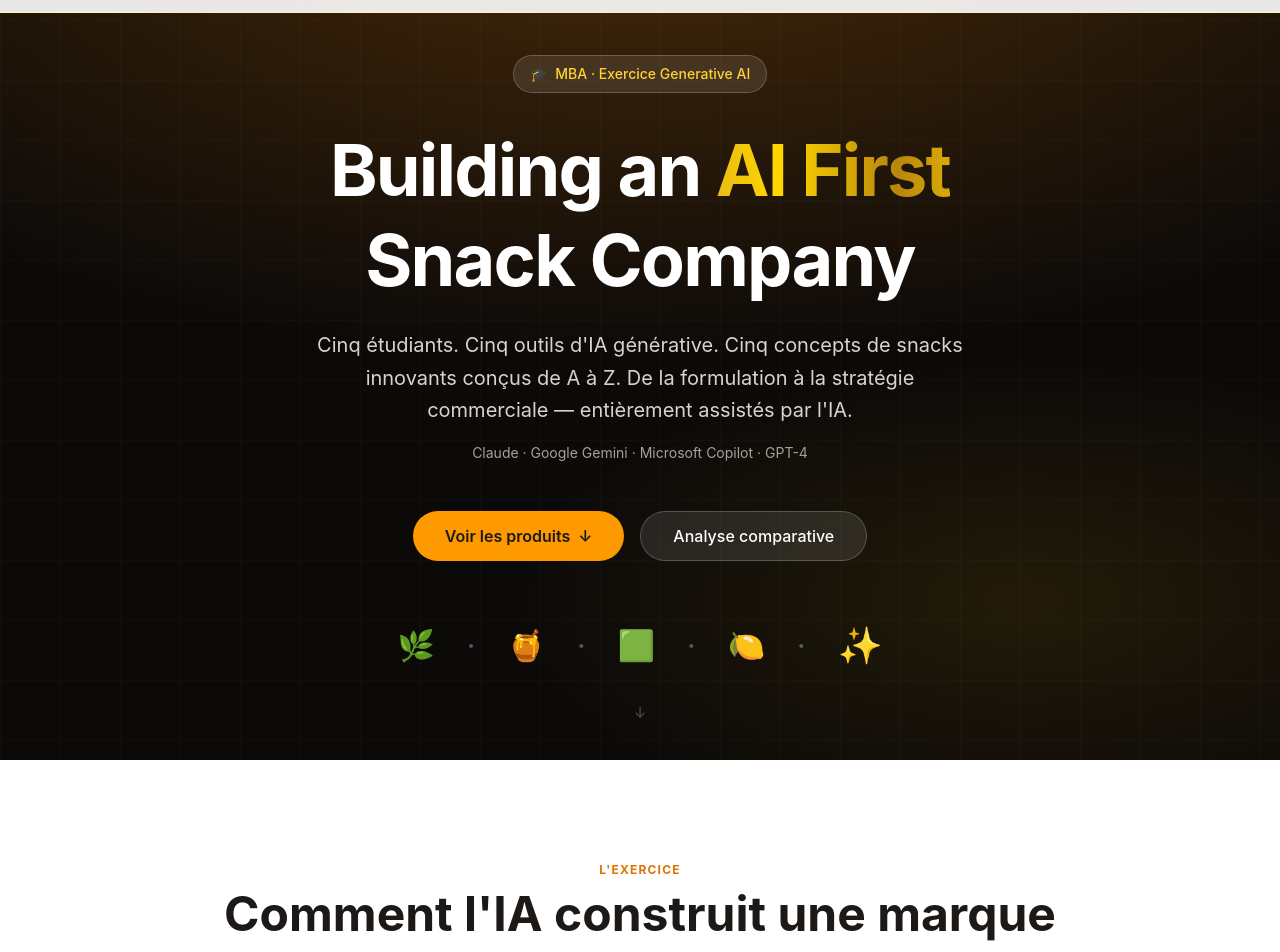
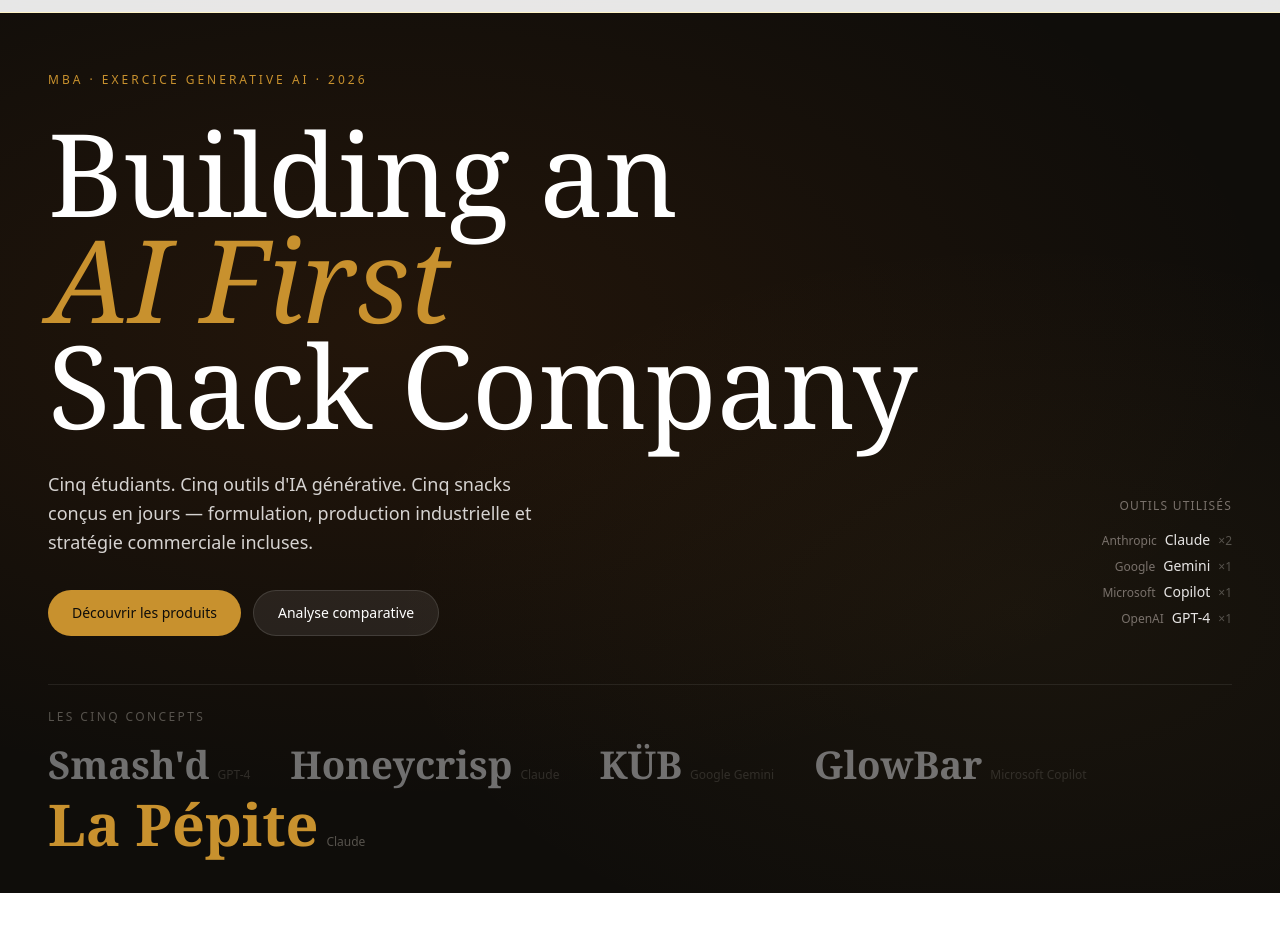
Before and after one commit to Danforthhh/IAProjectWebsite, a React (Vite) app: page / in a window 1280 px wide. Shown: the part 40-992 px from the top of the page. Built offline with nearby package versions, Linux system fonts and the light colour scheme.

Commit message:
Apply frontend-design skill: DM Serif Display typography, editorial hero layout, product name shelf signature

```diff
--- a/src/components/Analysis.tsx
+++ b/src/components/Analysis.tsx
@@ -36,11 +36,14 @@ export default function Analysis() {
       <div className="max-w-6xl mx-auto px-6">
         {/* Header */}
         <div className="text-center mb-16">
-          <span className="inline-block text-xs font-bold uppercase tracking-widest text-amber-600 mb-3">Analyse Comparative</span>
-          <h2 className="text-4xl md:text-5xl font-bold text-stone-900 mb-4">
+          <span className="inline-block text-xs font-medium uppercase tracking-[0.2em] text-amber-600 mb-4">Analyse Comparative</span>
+          <h2
+            className="text-5xl md:text-6xl italic text-stone-900 mb-4"
+            style={{ fontFamily: "'DM Serif Display', Georgia, serif" }}
+          >
             Les scores en un coup d'œil
           </h2>
-          <p className="text-stone-500 max-w-xl mx-auto text-lg">
+          <p className="text-stone-500 max-w-xl mx-auto text-lg font-light">
             Chaque produit évalué selon 4 dimensions de viabilité commerciale.
           </p>
         </div>
--- a/src/components/Exercise.tsx
+++ b/src/components/Exercise.tsx
@@ -34,11 +34,14 @@ export default function Exercise() {
       <div className="max-w-6xl mx-auto px-6">
         {/* Header */}
         <div className="text-center mb-16">
-          <span className="inline-block text-xs font-bold uppercase tracking-widest text-amber-600 mb-3">L'Exercice</span>
-          <h2 className="text-4xl md:text-5xl font-bold text-stone-900 mb-4">
+          <span className="inline-block text-xs font-medium uppercase tracking-[0.2em] text-amber-600 mb-4">L'Exercice</span>
+          <h2
+            className="text-5xl md:text-6xl italic text-stone-900 mb-4"
+            style={{ fontFamily: "'DM Serif Display', Georgia, serif" }}
+          >
             Comment l'IA construit une marque
           </h2>
-          <p className="text-stone-500 max-w-xl mx-auto text-lg">
+          <p className="text-stone-500 max-w-xl mx-auto text-lg font-light">
             Un exercice MBA en 4 étapes pour explorer les capacités réelles de la GenAI dans un processus d'innovation produit.
           </p>
         </div>
--- a/src/components/Hero.tsx
+++ b/src/components/Hero.tsx
@@ -1,78 +1,116 @@
+import { products } from '../data/products'
+
 export default function Hero() {
   return (
-    <section className="relative min-h-screen flex flex-col items-center justify-center overflow-hidden bg-stone-950 text-white">
-      {/* Ambient background */}
-      <div className="absolute inset-0 bg-[radial-gradient(ellipse_80%_60%_at_50%_-10%,rgba(217,119,6,0.3),transparent)]" />
-      <div className="absolute inset-0 bg-[radial-gradient(ellipse_40%_30%_at_80%_80%,rgba(234,179,8,0.1),transparent)]" />
+    <section className="relative min-h-screen flex flex-col bg-[#0F0D0A] text-white overflow-hidden">
+      {/* Very subtle warm texture */}
+      <div className="absolute inset-0 bg-[radial-gradient(ellipse_70%_50%_at_30%_40%,rgba(180,83,9,0.12),transparent)]" />
+      <div className="absolute inset-0 bg-[radial-gradient(ellipse_50%_40%_at_80%_70%,rgba(201,145,58,0.06),transparent)]" />
 
-      {/* Subtle grid */}
-      <div
-        className="absolute inset-0 opacity-[0.04]"
-        style={{
-          backgroundImage: 'linear-gradient(rgba(255,255,255,0.5) 1px, transparent 1px), linear-gradient(90deg, rgba(255,255,255,0.5) 1px, transparent 1px)',
-          backgroundSize: '60px 60px',
-        }}
-      />
-
-      <div className="relative z-10 max-w-5xl mx-auto px-6 text-center">
-        {/* MBA badge */}
-        <div className="animate-fadeInUp inline-flex items-center gap-2 bg-white/10 border border-white/20 rounded-full px-4 py-2 text-sm text-amber-300 mb-8">
-          <span>🎓</span>
-          <span className="font-medium">MBA · Exercice Generative AI</span>
+      {/* Main content — editorial two-column on desktop */}
+      <div className="relative z-10 flex-1 flex flex-col max-w-7xl mx-auto w-full px-6 md:px-12">
+        {/* Top eyebrow */}
+        <div className="pt-28 pb-0">
+          <p className="text-xs font-medium tracking-[0.25em] uppercase text-[#C8912E] mb-8">
+            MBA · Exercice Generative AI · 2026
+          </p>
         </div>
 
-        {/* Main title */}
-        <h1 className="animate-fadeInUp-delay-1 text-5xl md:text-7xl font-bold tracking-tight mb-6 leading-tight">
-          Building an{' '}
-          <span className="gold-shimmer">AI First</span>
-          <br />
+        {/* Editorial title block */}
+        <div className="flex flex-col lg:flex-row lg:items-end lg:gap-16 pb-12">
+          {/* Left: big title */}
+          <div className="flex-1">
+            <h1
+              className="leading-[0.92] tracking-tight mb-8"
+              style={{ fontFamily: "'DM Serif Display', Georgia, serif" }}
+            >
+              <span className="block text-[clamp(3.5rem,9vw,8rem)] text-white">
+                Building an
+              </span>
+              <span
+                className="block text-[clamp(3.5rem,9vw,8rem)] italic"
+                style={{ color: '#C8912E' }}
+              >
+                AI First
+              </span>
+              <span className="block text-[clamp(3.5rem,9vw,8rem)] text-white">
                 Snack Company
+              </span>
             </h1>
 
-        {/* Subtitle */}
-        <p className="animate-fadeInUp-delay-2 text-lg md:text-xl text-stone-300 max-w-2xl mx-auto mb-4 leading-relaxed">
-          Cinq étudiants. Cinq outils d'IA générative. Cinq concepts de snacks innovants conçus de A à Z.
-          De la formulation à la stratégie commerciale — entièrement assistés par l'IA.
+            <p className="text-base md:text-lg text-stone-300 max-w-lg leading-relaxed mb-8 font-light">
+              Cinq étudiants. Cinq outils d'IA générative. Cinq snacks conçus en jours —
+              formulation, production industrielle et stratégie commerciale incluses.
             </p>
 
-        <p className="animate-fadeInUp-delay-2 text-sm text-stone-400 mb-12">
-          Claude · Google Gemini · Microsoft Copilot · GPT-4
-        </p>
-
-        {/* CTA */}
-        <div className="animate-fadeInUp-delay-3 flex flex-col sm:flex-row gap-4 justify-center">
+            <div className="flex flex-wrap gap-3">
               <a
                 href="#produits"
-            className="inline-flex items-center gap-2 bg-amber-500 hover:bg-amber-400 text-stone-900 font-semibold px-8 py-3 rounded-full transition-colors"
+                className="inline-flex items-center gap-2 text-sm font-medium px-6 py-3 rounded-full transition-all"
+                style={{ backgroundColor: '#C8912E', color: '#0F0D0A' }}
+                onMouseEnter={e => (e.currentTarget.style.backgroundColor = '#E8A83C')}
+                onMouseLeave={e => (e.currentTarget.style.backgroundColor = '#C8912E')}
               >
-            Voir les produits
-            <span>↓</span>
+                Découvrir les produits
               </a>
               <a
                 href="#analyse"
-            className="inline-flex items-center gap-2 bg-white/10 hover:bg-white/20 border border-white/20 text-white font-medium px-8 py-3 rounded-full transition-colors"
+                className="inline-flex items-center gap-2 text-sm font-medium px-6 py-3 rounded-full bg-white/8 hover:bg-white/14 border border-white/12 transition-colors"
               >
                 Analyse comparative
               </a>
             </div>
+          </div>
 
-        {/* Product emoji row */}
-        <div className="animate-fadeInUp-delay-3 mt-16 flex items-center justify-center gap-8 text-3xl opacity-60">
-          <span title="Smash'd">🌿</span>
-          <span className="text-white/30">·</span>
-          <span title="Honeycrisp">🍯</span>
-          <span className="text-white/30">·</span>
-          <span title="KÜB">🟩</span>
-          <span className="text-white/30">·</span>
-          <span title="GlowBar">🍋</span>
-          <span className="text-white/30">·</span>
-          <span title="La Pépite" className="opacity-100 text-4xl">✨</span>
+          {/* Right: AI tools used — stacked list */}
+          <div className="hidden lg:block shrink-0 text-right pb-2">
+            <p className="text-xs tracking-widest uppercase text-stone-500 mb-4">Outils utilisés</p>
+            <div className="space-y-1.5">
+              {[
+                { tool: 'Claude', company: 'Anthropic', count: 2 },
+                { tool: 'Gemini', company: 'Google', count: 1 },
+                { tool: 'Copilot', company: 'Microsoft', count: 1 },
+                { tool: 'GPT-4', company: 'OpenAI', count: 1 },
+              ].map(t => (
+                <div key={t.tool} className="flex items-baseline justify-end gap-2">
+                  <span className="text-xs text-stone-500">{t.company}</span>
+                  <span className="text-sm font-medium text-stone-200">{t.tool}</span>
+                  <span className="text-xs text-stone-600 tabular-nums">×{t.count}</span>
+                </div>
+              ))}
+            </div>
           </div>
         </div>
 
-      {/* Scroll hint */}
-      <div className="absolute bottom-8 left-1/2 -translate-x-1/2 animate-bounce text-white/30 text-sm flex flex-col items-center gap-1">
-        <span>↓</span>
+        {/* Divider */}
+        <div className="h-px bg-white/8 w-full" />
+
+        {/* Signature: 5 product names as a large typographic shelf */}
+        <div className="flex-1 flex flex-col justify-end pb-10 pt-6">
+          <p className="text-xs tracking-[0.2em] uppercase text-stone-600 mb-5">Les cinq concepts</p>
+          <div className="flex flex-wrap items-end gap-x-6 gap-y-3 md:gap-x-10">
+            {products.map((p) => (
+              <a
+                key={p.id}
+                href="#produits"
+                className="group flex items-baseline gap-2 transition-opacity hover:opacity-100"
+                style={{ opacity: p.isHero ? 1 : 0.45 }}
+              >
+                <span
+                  className="font-bold leading-none transition-colors"
+                  style={{
+                    fontFamily: "'DM Serif Display', Georgia, serif",
+                    fontSize: p.isHero ? 'clamp(2.2rem, 4.5vw, 4rem)' : 'clamp(1.6rem, 3vw, 2.6rem)',
+                    color: p.isHero ? '#C8912E' : '#e5e7eb',
+                  }}
+                >
+                  {p.name}
+                </span>
+                <span className="text-xs text-stone-600 hidden sm:inline">{p.aiTool}</span>
+              </a>
+            ))}
+          </div>
+        </div>
       </div>
     </section>
   )
--- a/src/components/Reflection.tsx
+++ b/src/components/Reflection.tsx
@@ -67,11 +67,14 @@ export default function Reflection() {
       <div className="max-w-6xl mx-auto px-6">
         {/* Header */}
         <div className="text-center mb-16">
-          <span className="inline-block text-xs font-bold uppercase tracking-widest text-amber-400 mb-3">Réflexion Critique</span>
-          <h2 className="text-4xl md:text-5xl font-bold mb-4">
+          <span className="inline-block text-xs font-medium uppercase tracking-[0.2em] text-amber-400 mb-4">Réflexion Critique</span>
+          <h2
+            className="text-5xl md:text-6xl italic mb-4"
+            style={{ fontFamily: "'DM Serif Display', Georgia, serif" }}
+          >
             L'IA en toute honnêteté
           </h2>
-          <p className="text-stone-400 max-w-xl mx-auto text-lg">
+          <p className="text-stone-400 max-w-xl mx-auto text-lg font-light">
             Ce que la GenAI fait mieux que nous. Ce qu'elle ne peut pas faire. Et pourquoi l'humain reste au centre.
           </p>
         </div>
--- a/src/index.css
+++ b/src/index.css
@@ -1,8 +1,9 @@
 @import "tailwindcss";
+@import url('https://fonts.googleapis.com/css2?family=DM+Serif+Display:ital@0;1&family=DM+Sans:ital,opsz,wght@0,9..40,300;0,9..40,400;0,9..40,500;0,9..40,600;1,9..40,400&display=swap');
 
 @theme {
-  --font-sans: 'Inter', system-ui, sans-serif;
-  --font-display: 'Playfair Display', Georgia, serif;
+  --font-sans: 'DM Sans', system-ui, sans-serif;
+  --font-display: 'DM Serif Display', Georgia, serif;
 }
 
 * {
```
Also changed, not shown: src/components/Products.tsx (+12 -4 lines). Lines whose indentation alone changed are shown as unchanged.
